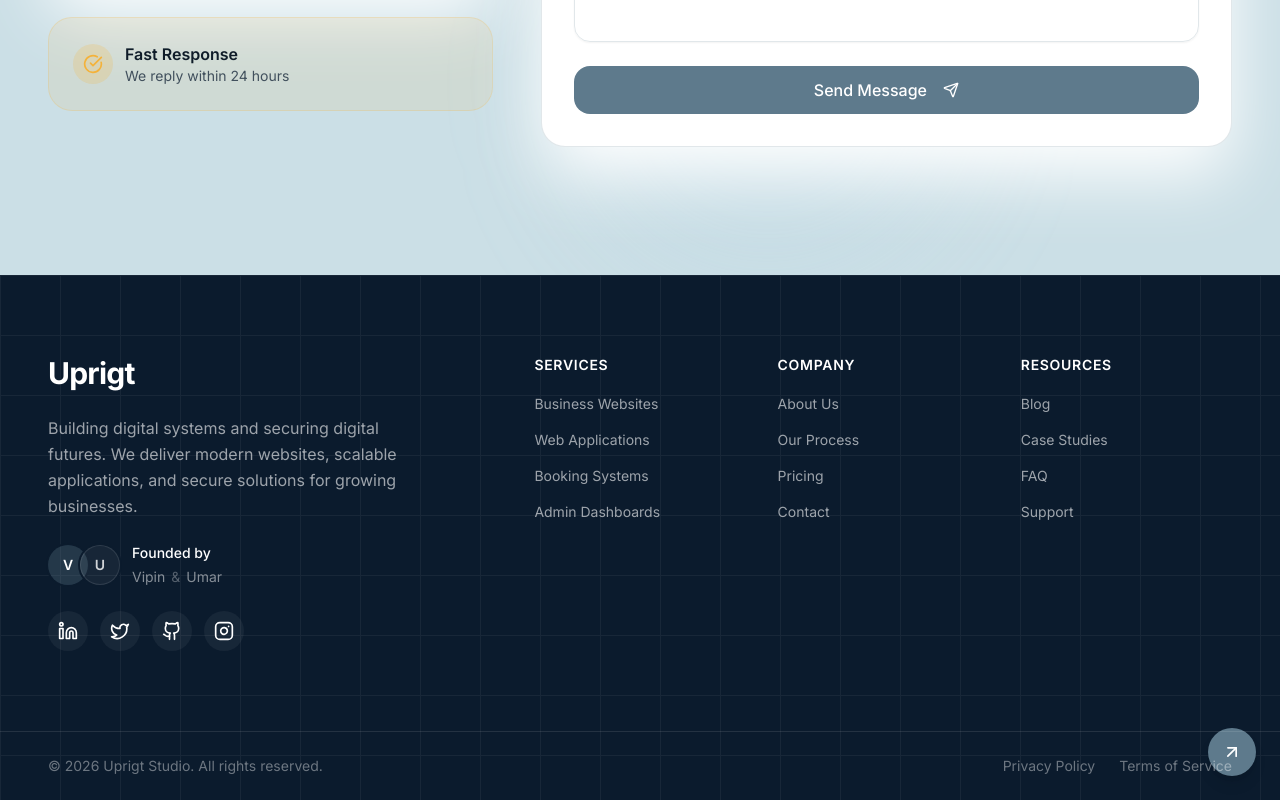
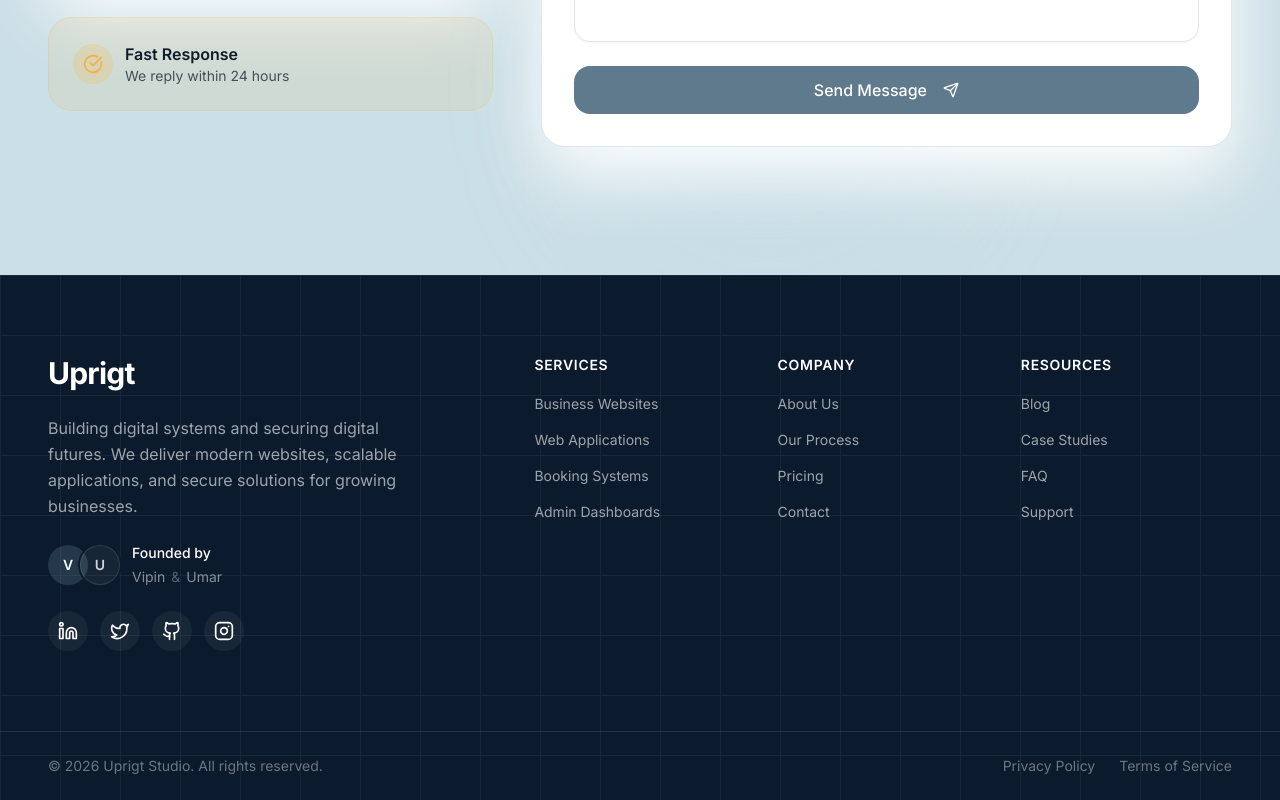
Before and after one commit to Uprigt-tech/uprigt, a React (Vite) app: page / in a window 1280 px wide. Shown: the part 5929-6729 px from the top of the page. Built offline with nearby package versions, Linux system fonts and the light colour scheme.

Commit message:
debugged somethings

```diff
--- a/src/sections/Footer.tsx
+++ b/src/sections/Footer.tsx
@@ -1,5 +1,5 @@
 import { motion } from 'framer-motion';
-import { ArrowUpRight, Linkedin, Twitter, Github, Instagram } from 'lucide-react';
+import { Linkedin, Twitter, Github, Instagram } from 'lucide-react';
 
 const footerLinks = {
   services: [
@@ -214,16 +214,6 @@ export default function Footer() {
         </div>
       </div>
 
-      {/* Back to Top Button */}
-      <motion.button
-        onClick={() => window.scrollTo({ top: 0, behavior: 'smooth' })}
-        className="absolute bottom-6 right-6 w-12 h-12 rounded-full bg-steel-blue hover:bg-arctic-slate flex items-center justify-center transition-colors duration-300 shadow-lg"
-        whileHover={{ scale: 1.05 }}
-        whileTap={{ scale: 0.95 }}
-        aria-label="Back to top"
-      >
-        <ArrowUpRight className="w-5 h-5" />
-      </motion.button>
     </footer>
   );
 }
```
